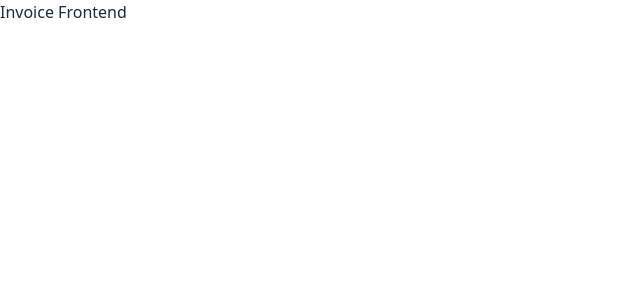
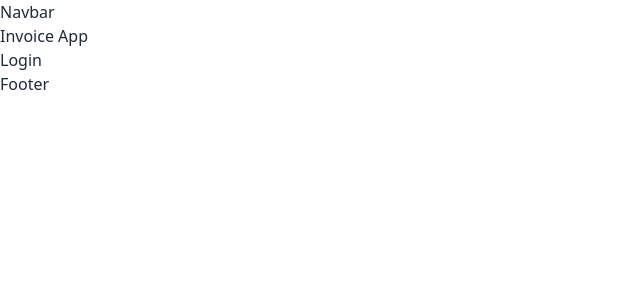
Before and after one commit to AutomationBlog/invoice_frontend, a React (Vite) app: page / in a window 1280 px wide. Shown: the top 300 px of the page, without its empty margins (0-640 px from the left). Built offline with nearby package versions, Linux system fonts and the light colour scheme.

Commit message:
Frontend updated

```diff
--- a/package.json
+++ b/package.json
@@ -11,7 +11,8 @@
   },
   "dependencies": {
     "react": "^18.3.1",
-    "react-dom": "^18.3.1"
+    "react-dom": "^18.3.1",
+    "react-router-dom": "^6.27.0"
   },
   "devDependencies": {
     "@eslint/js": "^9.13.0",
--- a/src/App.jsx
+++ b/src/App.jsx
@@ -1,9 +1,23 @@
+import WIP from "./pages/wip.jsx";
+import { BrowserRouter as Router, Routes, Route } from "react-router-dom";
+import Home from "./pages/Home.jsx";
+import SignUp from "./pages/SignUp.jsx";
+import LogIn from "./pages/LogIn.jsx";
+import Dashboard from "./pages/Dashboard.jsx";
+
 function App() {
-  return (
-    <>
-      <h1>Invoice Frontend</h1>
-    </>
+  const routes = (
+    <Router>
+      <Routes>
+        <Route path="/" exact element={<Home />} />
+        <Route path="/signup" exact element={<SignUp />} />
+        <Route path="/login" exact element={<LogIn />} />
+        <Route path="/dashboard" exact element={<Dashboard />} />
+      </Routes>
+    </Router>
   );
+
+  return import.meta.env.VITE_WIP === "true" ? <WIP /> : <div>{routes}</div>;
 }
 
 export default App;
--- /dev/null
+++ b/src/components/Footer.jsx
@@ -0,0 +1,5 @@
+const Footer = () => {
+  return <div>Footer</div>;
+};
+
+export default Footer;
--- /dev/null
+++ b/src/components/HeroSection.jsx
@@ -0,0 +1,12 @@
+const HeroSection = () => {
+  return (
+    <div>
+      <h1>Invoice App</h1>
+      <p>
+        <a href="/login">Login</a>
+      </p>
+    </div>
+  );
+};
+
+export default HeroSection;
--- /dev/null
+++ b/src/components/Navbar.jsx
@@ -0,0 +1,5 @@
+const Navbar = () => {
+  return <div>Navbar</div>;
+};
+
+export default Navbar;
--- a/src/pages/Dashboard.jsx
+++ b/src/pages/Dashboard.jsx
@@ -0,0 +1,5 @@
+const Dashboard = () => {
+  return <div>Dashboard</div>;
+};
+
+export default Dashboard;
--- a/src/pages/Home.jsx
+++ b/src/pages/Home.jsx
@@ -1,5 +1,15 @@
+import Footer from "../components/Footer";
+import HeroSection from "../components/HeroSection";
+import Navbar from "../components/Navbar";
+
 const Home = () => {
-  return <div>Home</div>;
+  return (
+    <div>
+      <Navbar />
+      <HeroSection />
+      <Footer />
+    </div>
+  );
 };
 
 export default Home;
--- /dev/null
+++ b/src/pages/wip.jsx
@@ -0,0 +1,11 @@
+import wip from "../assets/wip.jpg";
+export default function WIP() {
+  return (
+    <div className="min-h-screen container mx-auto my-10 h-auto w-auto">
+      <div className="text-center flex flex-col justify-center items-center">
+        <h1 className="text-3xl mb-2 font-bold">Invoice App</h1>
+        <img src={wip} className="w-1/2 h-1/2" />
+      </div>
+    </div>
+  );
+}
--- a/tailwind.config.js
+++ b/tailwind.config.js
@@ -1,6 +1,11 @@
 /** @type {import('tailwindcss').Config} */
 export default {
-  content: ["./index.html", "./src/**/*.{js,ts,jsx,tsx}"],
+  content: [
+    "./index.html",
+    "./src/**/*.{js,ts,jsx,tsx}",
+    "./src/components/**/*.{js,ts,jsx,tsx}",
+    "./src/pages/**/*.{js,ts,jsx,tsx}",
+  ],
   theme: {
     extend: {},
   },
```
Also changed, not shown: src/assets/WIP.jpg (added), 1 other file (tests, documents, lock files or other folders).
